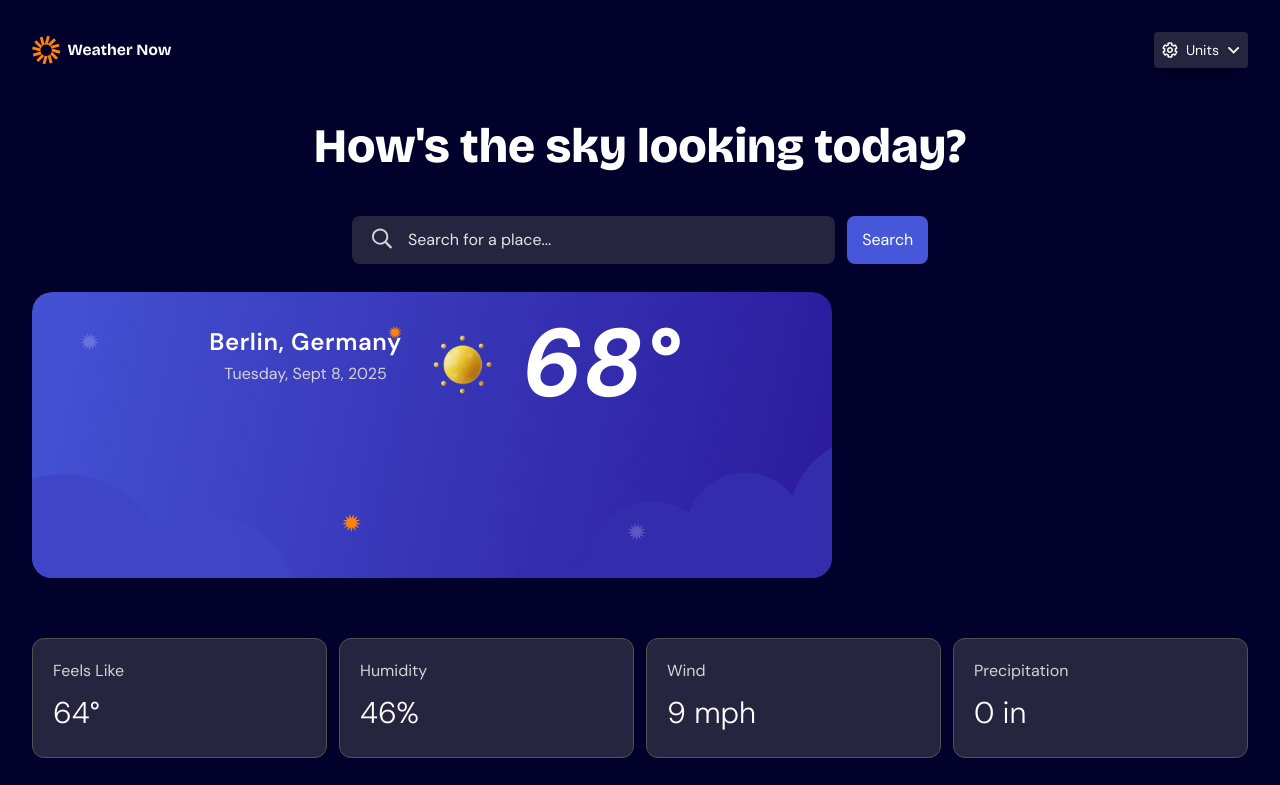
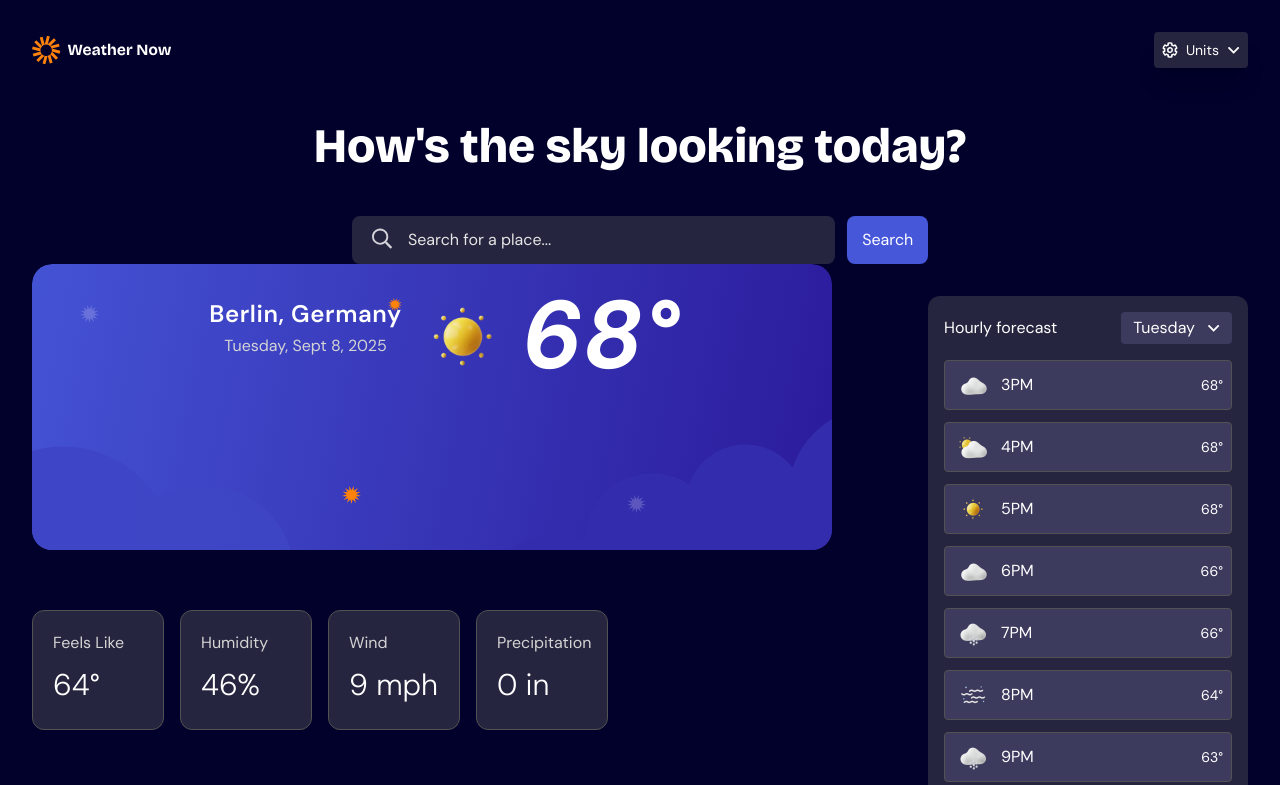
Before and after one commit to Oghenetega16/weather-app, a React (Vite) app: page / in a window 1280 px wide. Shown: the top 785 px of the page. Built offline with nearby package versions, Linux system fonts and the light colour scheme.

Commit message:
still working

```diff
--- a/src/App.tsx
+++ b/src/App.tsx
@@ -9,8 +9,8 @@ export default function App() {
         <main className="bg-[#02012B] p-4 min-h-screen sm:p-8 font-dmsans">
             <Header />
             <SearchPanel />
-            <div>
-                <div>
+            <div className="lg:flex justify-between gap-4">
+                <div className="lg:w-1/2">
                     <WeatherReport />
                     <DailyForecast />
                 </div>
--- a/src/components/DailyForecast.tsx
+++ b/src/components/DailyForecast.tsx
@@ -21,7 +21,7 @@ export default function DailyForecast() {
         },
         {
             day: "fri",
-            image: "/assets/images/icon-overcast.webp",
+            image: "/assets/images/icon-partly-cloudy.webp",
             max: "77°",
             min: "55°"
         },
--- a/src/components/HourlyForecast.tsx
+++ b/src/components/HourlyForecast.tsx
@@ -1,22 +1,93 @@
+import { useState } from "react"
+
 export default function HourlyForecast() {
+    const [dropDownToggle, setDropDownToggle] = useState(false);
+    const [selectDay, setSelectDay] = useState('Tuesday');
+
+    const handleDropDownToggle = () => {
+        setDropDownToggle(!dropDownToggle);
+    }
+
+    const handleSelectDay = (day: string) => {
+        setSelectDay(day);
+    }
+
+    const results = [
+        {
+            image: "/assets/images/icon-overcast.webp",
+            time: "3PM",
+            degree: "68°"
+        },
+        {
+            image: "/assets/images/icon-partly-cloudy.webp",
+            time: "4PM",
+            degree: "68°"
+        },
+        {
+            image: "/assets/images/icon-sunny.webp",
+            time: "5PM",
+            degree: "68°"
+        },
+        {
+            image: "/assets/images/icon-overcast.webp",
+            time: "6PM",
+            degree: "66°"
+        },
+        {
+            image: "/assets/images/icon-snow.webp",
+            time: "7PM",
+            degree: "66°"
+        },
+        {
+            image: "/assets/images/icon-fog.webp",
+            time: "8PM",
+            degree: "64°"
+        },
+        {
+            image: "/assets/images/icon-snow.webp",
+            time: "9PM",
+            degree: "63°"
+        },
+        {
+            image: "/assets/images/icon-overcast.webp",
+            time: "10PM",
+            degree: "63°"
+        },
+    ]
+
+    const days = ["Monday", "Tuesday", "Wednesday", "Thursday", "Friday", "Saturday", "Sunday"]
+
     return (
-        <div className="my-8 bg-[#25253F]">
-            <div className="rounded-xl p-4 flex items-center justify-between">
+        <div className="relative my-8 bg-[#25253F] p-4 rounded-xl lg:w-xs">
+            <div className="rounded-xl flex items-center justify-between">
                 <h1 className="">Hourly forecast</h1>
-                <div className="flex items-center gap-3 bg-[#3C3A5D] px-3 py-1 rounded">
-                    <p>Tuesday</p>
+                <div className="flex items-center gap-3 bg-[#3C3A5D] px-3 py-1 rounded"  onClick={handleDropDownToggle}>
+                    <p>{selectDay}</p>
                     <svg xmlns="http://www.w3.org/2000/svg" width="13" height="8" fill="none" viewBox="0 0 13 8">
                         <path fill="#fff" d="M6.309 7.484 1.105 2.316c-.175-.14-.175-.421 0-.597l.704-.668a.405.405 0 0 1 .597 0l4.219 4.148 4.184-4.148c.175-.176.457-.176.597 0l.703.668c.176.176.176.457 0 .597L6.906 7.484a.405.405 0 0 1-.597 0Z"/>
                     </svg>
                 </div>
             </div>
-            <div className="flex justify-between bg-[#3C3A5D] rounded py-2">
-                <div className="">
-                    <img src="" alt="" />
-                    <h1>3PM</h1>
+            <div className="space-y-3 mt-4">
+                {results.map((result, index) => (
+                    <div className="flex items-center justify-between bg-[#3C3A5D] border border-neutral-600 rounded px-2 py-1">
+                        <div key={index} className="flex items-center gap-2">
+                            <img src={result.image} alt="" className="w-10" />
+                            <h1>{result.time}</h1>
+                        </div>
+                        <p className="text-sm">{result.degree}</p>
+                    </div>
+                ))}
+            </div>
+            {dropDownToggle &&
+                <div className="absolute top-14 right-4 w-45 space-y-2 rounded-lg bg-[#25253F] px-2 py-2 text-sm border border-neutral-600">
+                    {days.map((day, index) => (
+                        <div key={index} className={`${selectDay === day ? 'bg-[#2F2F49]' : 'bg-transparent'} p-1 rounded cursor-pointer`} onClick={() => handleSelectDay(day)}>
+                            <p>{day}</p>
+                        </div>
+                    ))}
                 </div>
-                <p>68°</p>
-            </div>
+            }
         </div>
     )
 }
--- a/src/components/WeatherReport.tsx
+++ b/src/components/WeatherReport.tsx
@@ -39,8 +39,8 @@ export default function WeatherReport() {
     ]
 
     return (
-        <div className="sm:flex sm:items-center sm:gap-3 md:justify-center lg:flex-col lg:items-start">
-            <div className="relative mt-7">
+        <div className="sm:flex sm:items-center sm:gap-3 md:justify-center lg:w-xl lg:flex-col lg:items-start">
+            <div className="relative mt-7 lg:mt-0">
                 {deviceType === 'mobile' ?
                     <svg xmlns="http://www.w3.org/2000/svg" width="343" height="286" fill="none" viewBox="0 0 343 286" className="mx-auto">
                         <g filter="url(#a)">
@@ -69,7 +69,7 @@ export default function WeatherReport() {
                             </filter>
                         </defs>
                     </svg> :
-                    <svg xmlns="http://www.w3.org/2000/svg" width="800" height="286" fill="none" viewBox="0 0 800 286">
+                    <svg xmlns="http://www.w3.org/2000/svg" width={window.innerWidth <= 1024 ? '620' : '800'} height="286" fill="none" viewBox="0 0 800 286">
                         <g filter="url(#a)">
                             <g clip-path="url(#b)"><rect width="800" height="286" fill="url(#c)" rx="20"/>
                                 <path fill="url(#d)" d="M457.198 330.638c2.825-36.754 34.955-64.261 71.768-61.446a66.856 66.856 0 0 1 22.46 5.728c.731-.984 1.464-1.966 2.226-2.922.02-.307.023-.608.045-.915 2.823-36.754 34.953-64.261 71.765-61.446a66.611 66.611 0 0 1 31.937 10.99c8.574-24.938 33.182-41.957 60.743-39.849 17.501 1.34 32.648 10.123 42.567 22.999 12.405-37.778 49.376-63.688 90.858-60.514 34.007 2.603 62.031 24.073 74.61 53.34a66.612 66.612 0 0 1 30.909-4.981c36.812 2.816 64.364 34.893 61.544 71.645-.06.9-.16 1.79-.27 2.68a88.82 88.82 0 0 1 21.88-1.029c48.74 3.73 85.23 46.202 81.5 94.863-3.74 48.662-46.28 85.09-95.03 81.36-1.03-.079-2.04-.201-3.05-.312-11.51 16.586-31.267 26.815-52.871 25.164-15.525-1.187-29.171-8.303-38.907-18.94-28.089 23.439-64.99 36.404-104.375 33.388-26.698-2.042-51.134-11.188-71.656-25.394-13.161 18.359-35.329 29.606-59.521 27.755-22.73-1.738-41.918-14.639-52.619-32.899-12.495 9.297-28.27 14.315-45.028 13.032-33.477-2.563-59.29-29.321-61.576-61.789a67.053 67.053 0 0 1-18.363 1.134c-36.809-2.813-64.364-34.888-61.546-71.642Z"/>
@@ -110,7 +110,7 @@ export default function WeatherReport() {
                     </div>
                 </div>
             </div>
-            <div className="grid grid-cols-2 gap-3 my-5 sm:mt-12 md:grid-cols-4 lg:w-full">
+            <div className="grid grid-cols-2 gap-3 my-5 sm:mt-12 lg:w-full lg:grid-cols-4 lg:gap-4">
                 {reports.map((report, index) => (
                     <div key={index} className="bg-[#25253F] rounded-xl border border-neutral-600 p-5 sm:h-30 lg:w-full">
                         <p className="capitalize text-neutral-300 mb-3 sm:text-xs lg:text-base">{report.heading}</p>
```
